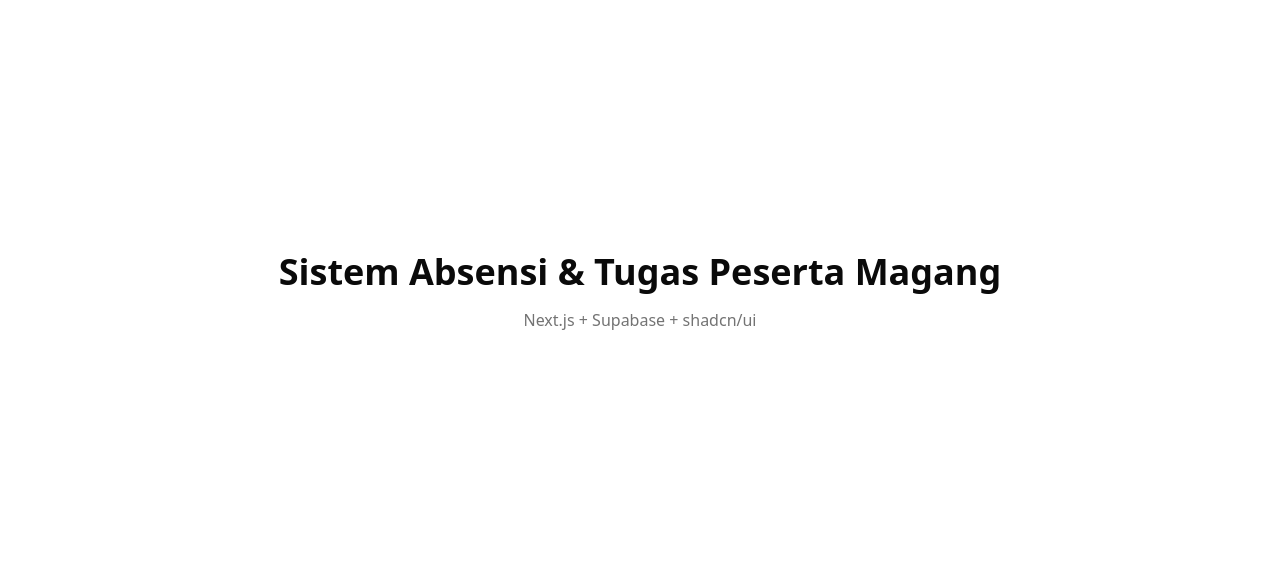
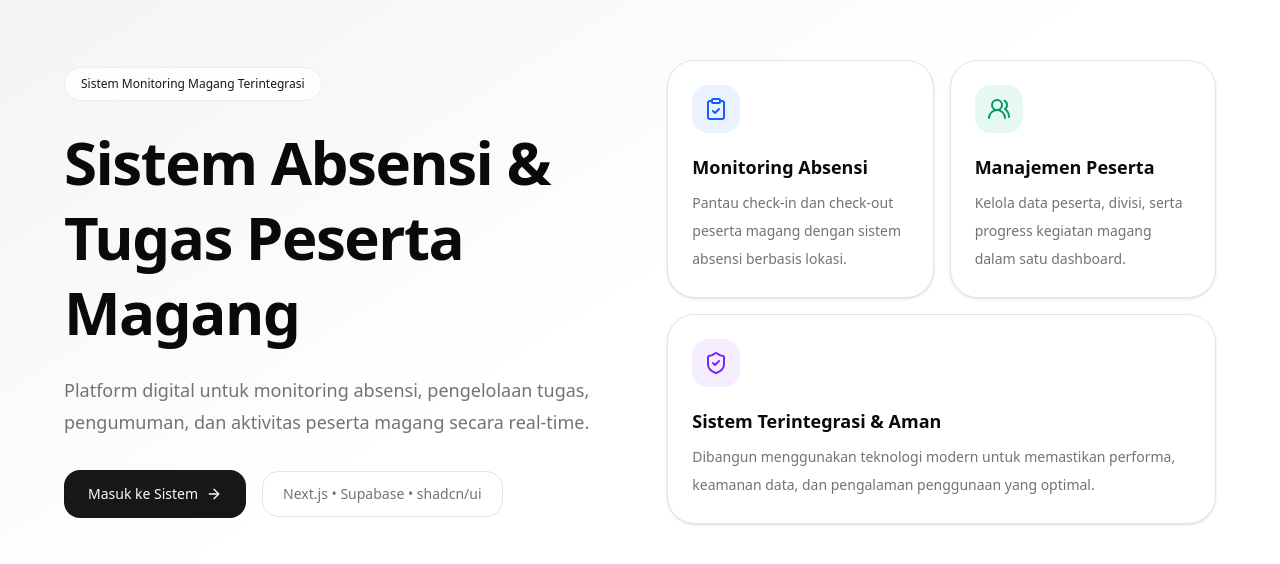
Before and after one commit to WSRS-GameHub/sistem-absensi-magang, a Next.js app: page / in a window 1280 px wide. Shown: the part 108-672 px from the top of the page. Built offline with nearby package versions, Linux system fonts and the light colour scheme; no server answers.

Commit message:
update homepage

```diff
--- a/src/app/page.tsx
+++ b/src/app/page.tsx
@@ -1,14 +1,87 @@
+import Link from "next/link";
+import { ArrowRight, ShieldCheck, ClipboardCheck, Users2 } from "lucide-react";
+
 export default function HomePage() {
   return (
-    <main className="flex min-h-screen items-center justify-center bg-background">
-      <div className="text-center space-y-4">
-        <h1 className="text-4xl font-bold">
-          Sistem Absensi & Tugas Peserta Magang
-        </h1>
+    <main className="relative flex min-h-screen items-center justify-center overflow-hidden bg-background px-6 py-16">
+      <div className="absolute inset-0 bg-gradient-to-br from-primary/5 via-background to-background" />
 
-        <p className="text-muted-foreground">
-          Next.js + Supabase + shadcn/ui
-        </p>
+      <div className="relative mx-auto flex w-full max-w-6xl flex-col items-center gap-14 lg:flex-row lg:justify-between">
+        <div className="max-w-2xl">
+          <div className="inline-flex items-center rounded-full border border-border/60 bg-background/80 px-4 py-2 text-xs font-medium text-primary backdrop-blur">
+            Sistem Monitoring Magang Terintegrasi
+          </div>
+
+          <h1 className="mt-6 text-4xl font-bold leading-tight tracking-tight sm:text-5xl lg:text-6xl">
+            Sistem Absensi & Tugas Peserta Magang
+          </h1>
+
+          <p className="mt-6 max-w-xl text-base leading-8 text-muted-foreground sm:text-lg">
+            Platform digital untuk monitoring absensi, pengelolaan tugas,
+            pengumuman, dan aktivitas peserta magang secara real-time.
+          </p>
+
+          <div className="mt-8 flex flex-wrap items-center gap-4">
+            <Link
+              href="/login"
+              className="inline-flex h-12 items-center justify-center rounded-2xl bg-primary px-6 text-sm font-medium text-primary-foreground transition-all hover:opacity-95"
+            >
+              Masuk ke Sistem
+              <ArrowRight className="ml-2 h-4 w-4" />
+            </Link>
+
+            <div className="rounded-2xl border bg-background px-5 py-3 text-sm text-muted-foreground">
+              Next.js • Supabase • shadcn/ui
+            </div>
+          </div>
+        </div>
+
+        <div className="grid w-full max-w-xl gap-4 sm:grid-cols-2">
+          <div className="rounded-[28px] border bg-card p-6 shadow-sm">
+            <div className="flex h-12 w-12 items-center justify-center rounded-2xl bg-blue-500/10 text-blue-600">
+              <ClipboardCheck className="h-6 w-6" />
+            </div>
+
+            <h3 className="mt-5 text-lg font-semibold">
+              Monitoring Absensi
+            </h3>
+
+            <p className="mt-2 text-sm leading-7 text-muted-foreground">
+              Pantau check-in dan check-out peserta magang dengan sistem
+              absensi berbasis lokasi.
+            </p>
+          </div>
+
+          <div className="rounded-[28px] border bg-card p-6 shadow-sm">
+            <div className="flex h-12 w-12 items-center justify-center rounded-2xl bg-emerald-500/10 text-emerald-600">
+              <Users2 className="h-6 w-6" />
+            </div>
+
+            <h3 className="mt-5 text-lg font-semibold">
+              Manajemen Peserta
+            </h3>
+
+            <p className="mt-2 text-sm leading-7 text-muted-foreground">
+              Kelola data peserta, divisi, serta progress kegiatan magang
+              dalam satu dashboard.
+            </p>
+          </div>
+
+          <div className="rounded-[28px] border bg-card p-6 shadow-sm sm:col-span-2">
+            <div className="flex h-12 w-12 items-center justify-center rounded-2xl bg-violet-500/10 text-violet-600">
+              <ShieldCheck className="h-6 w-6" />
+            </div>
+
+            <h3 className="mt-5 text-lg font-semibold">
+              Sistem Terintegrasi & Aman
+            </h3>
+
+            <p className="mt-2 text-sm leading-7 text-muted-foreground">
+              Dibangun menggunakan teknologi modern untuk memastikan performa,
+              keamanan data, dan pengalaman penggunaan yang optimal.
+            </p>
+          </div>
+        </div>
       </div>
     </main>
   );
```
